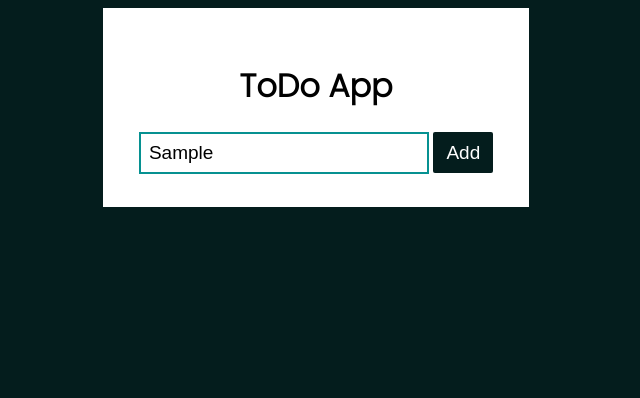
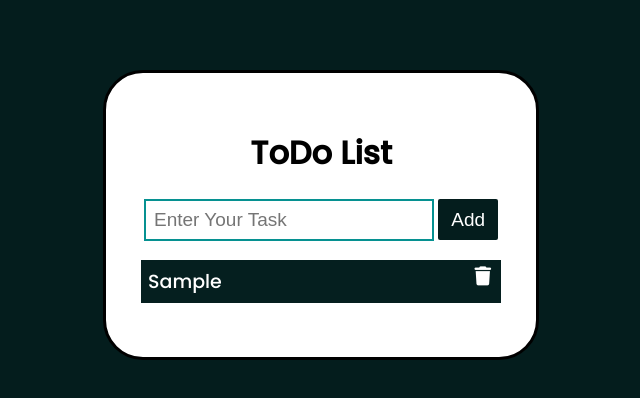
Before and after one commit to Manish-Yadav77/To-Do-List, a plain HTML site: page ToDo.html in a window 1280 px wide. Both pictures are taken after typing "Sample" into the empty fields and a click on the button "Add". Shown: the whole page, without its empty margins (322-962 px from the left). Drawn offline with Linux system fonts and the light colour scheme; a web font is replaced by a local one.

Commit message:
Second commit

```diff
--- a/ToDO.css
+++ b/ToDO.css
@@ -1,14 +1,17 @@
+@import url('https://fonts.googleapis.com/css2?family=Poppins:wght@500&display=swap');
 body {
     background-color: rgb(4, 29, 29);
     font-family: "Poppins", sans-serif;
   }
   .container {
     width: 360px;
-    padding: 33px;
+    padding: 35px;
     text-align: center;
     background-color: #fff;
     margin-left: 33%;
-    margin-top: 5px;
+    margin-top: 70px;
+    border: 3px solid black;
+    border-radius: 40px;
   }
   input {
     width: 270px;
@@ -18,7 +21,6 @@ body {
     font-size: 19px;
   }
   button {
-
     width: 60px;
     height: 41px;
     background-color: rgb(4, 29, 29);
--- a/ToDo.html
+++ b/ToDo.html
@@ -4,7 +4,7 @@
     <meta charset="UTF-8" />
     <meta http-equiv="X-UA-Compatible" content="IE=edge" />
     <meta name="viewport" content="width=device-width, initial-scale=1.0" />
-    <title>ToDo App</title>
+    <title>ToDo List</title>
 
     <script
       src="https://kit.fontawesome.com/f30fac2c61.js"
@@ -18,7 +18,7 @@
   </head>
   <body>
     <div class="container">
-      <h1>ToDo App</h1>
+      <h1>ToDo List</h1>
       <div class="inputs">
         <input type="text"  placeholder="Enter Your Task" id="inp"  />
         <button type="button"  onclick="Add()">Add</button>
--- a/ToDo.js
+++ b/ToDo.js
@@ -1,7 +1,7 @@
 let inp = document.getElementById('inp')
 let text=document.querySelector(".text")
 function Add()
-{  if(inputs.value=="")
+{  if(inp.value=="")
         {
             alert("please enter task")
         }
@@ -14,4 +14,11 @@ function Add()
             newele.remove();
         })
     }
+    inp.focus();
 }
+inp.addEventListener('keypress',(e)=>{
+    if(e.key=='Enter')
+        {
+            Add();
+        }
+})
```
